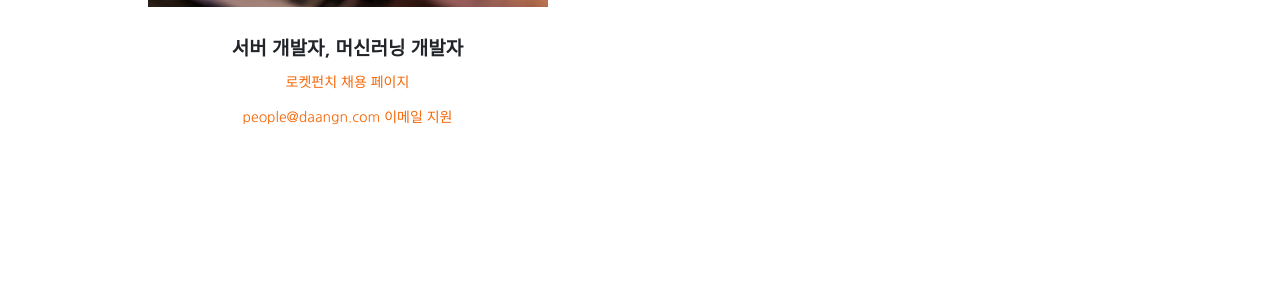
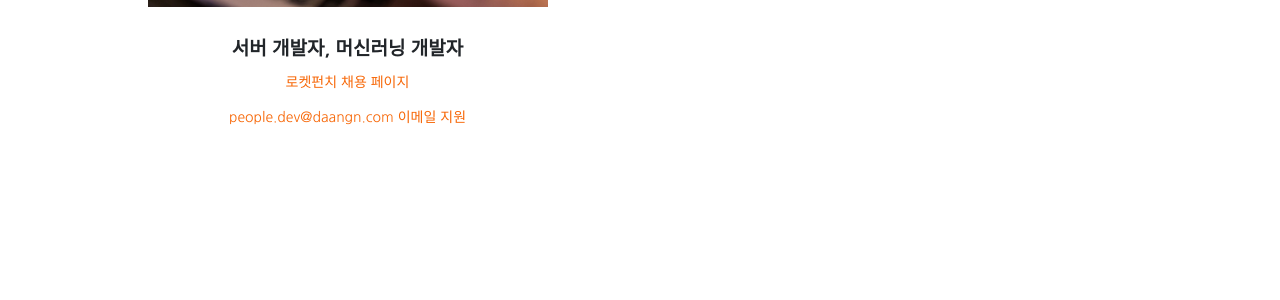
Before and after one commit to daangn/daangn-team-page, a Jekyll site: the page built from index.html, in a window 1280 px wide and 900 px high, scrolled down 5867 px. Shown: the part 476-776 px from the top of the window. Built offline with Jekyll 4.4.1, drawn with Linux system fonts in a browser that asks for light colours; some web fonts are replaced.

Commit message:
Update _config.yml

```diff
--- a/_config.yml
+++ b/_config.yml
@@ -199,8 +199,8 @@
   sub-position:
     - content: 로켓펀치 채용 페이지
       url: https://www.rocketpunch.com/companies/daangn/jobs
-    - content: people@daangn.com 이메일 지원
-      url: mailto:people@daangn.com
+    - content: people.dev@daangn.com 이메일 지원
+      url: mailto:people.dev@daangn.com
 
 # Social networks usernames (many more available: google-plus, flickr, dribbble, pinterest, instagram, tumblr, linkedin, etc.)
 social:
```
